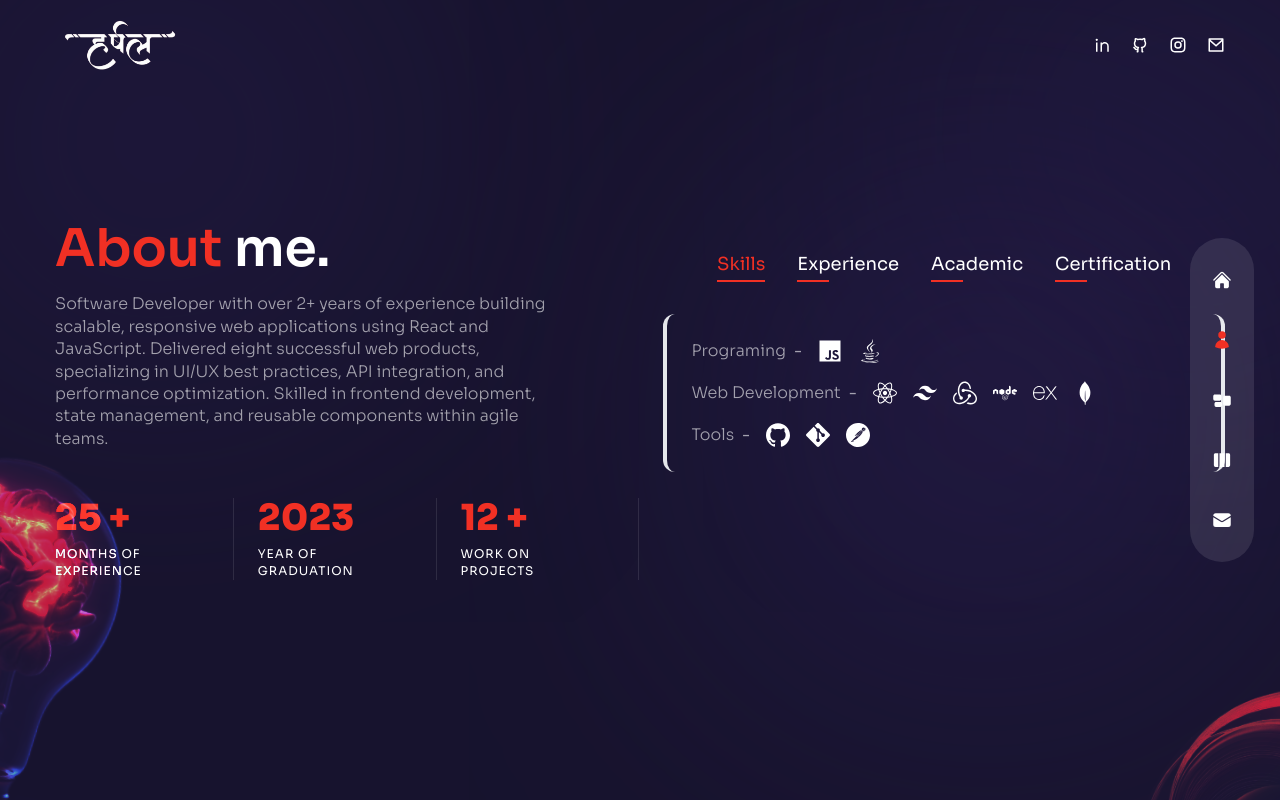
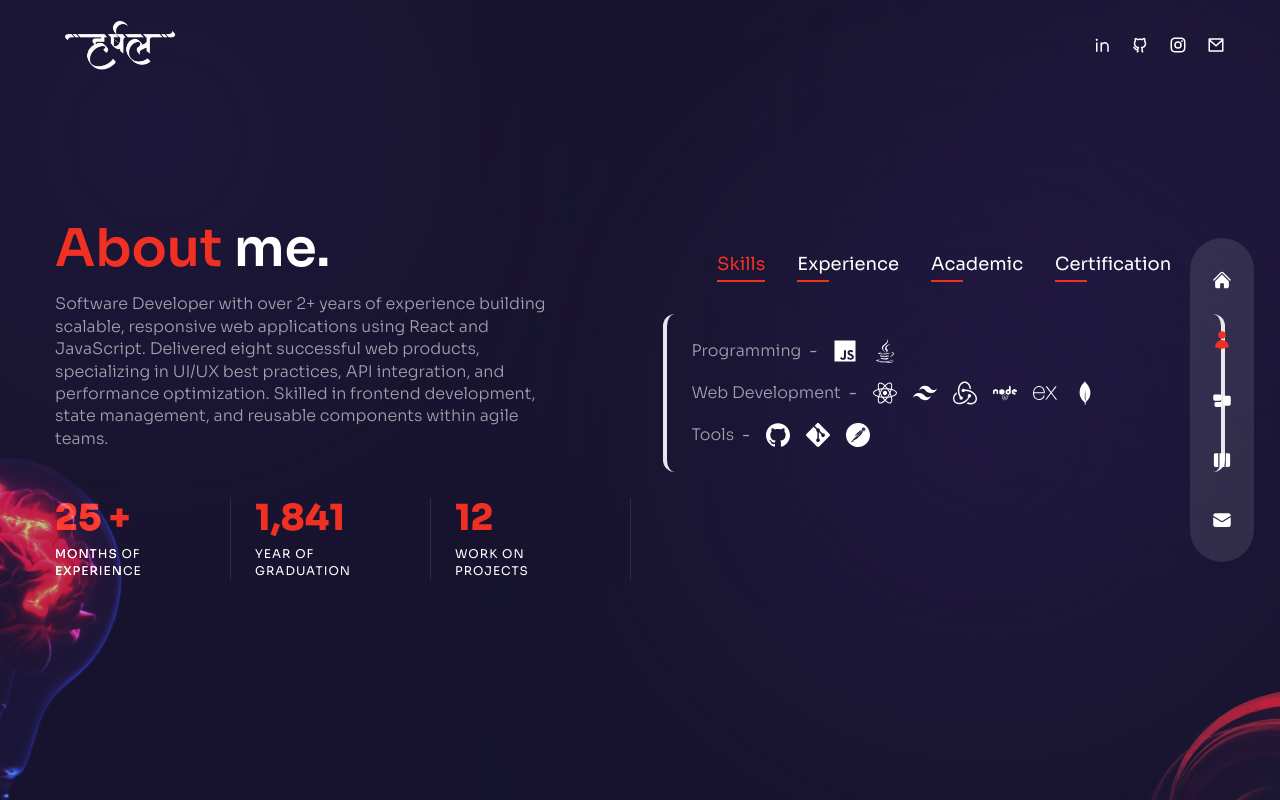
Before and after one commit to harshal0151/Portfolio-Harshal, a Next.js app: page /about in a window 1280 px wide. Built offline with nearby package versions, Linux system fonts and the light colour scheme.

Commit message:
update the about and services secrtion

```diff
--- a/pages/about/index.js
+++ b/pages/about/index.js
@@ -1,86 +1,46 @@
 import React, { useState } from "react";
+import { FaJs, FaReact, FaNode, FaJava } from "react-icons/fa";
+import { SiExpress, SiMongodb, SiTailwindcss, SiRedux, SiGithub, SiGit, SiPostman } from "react-icons/si";
+import Circles from "../../components/Circles";
+import Bulb from "../../components/Bulb";
+import { motion } from "framer-motion";
+import { fadeIn } from "../../variants";
+import Countup from "react-countup";
 
-// icons
-import { FaJs, FaReact, FaNode, FaJava } from "react-icons/fa";
-
-import { SiExpress, SiMongodb, SiTailwindcss, SiRedux, SiGithub, SiGit, SiPostman } from "react-icons/si";
-
-//  data
 const aboutData = [
   {
     title: "skills",
     info: [
       {
-        title : "Programing ",
-        icons : [
-          <FaJs key="js" />,
-          <FaJava key = "java" />,
-        ]
+        title: "Programming",
+        icons: [<FaJs key="js" />, <FaJava key="java" />],
       },
       {
         title: "Web Development",
         icons: [
-
-          <FaReact key="react" />,
-          <SiTailwindcss key="tailwindcss" />,
-          <SiRedux key="redux" />,
-          <FaNode key="node" />,
-          <SiExpress key="express" />,
-          <SiMongodb key="mongodb" />,
-
+          <FaReact key="react" />, <SiTailwindcss key="tailwindcss" />, <SiRedux key="redux" />,
+          <FaNode key="node" />, <SiExpress key="express" />, <SiMongodb key="mongodb" />,
         ],
       },
       {
         title: "Tools",
-        icons: [
-          <SiGithub key="github" />,
-          <SiGit key= "git"/>,
-          <SiPostman key = "postman" />
-
-        ]
-      }
-    ],
-  },
-
-  {
-    title: "experience",
-    info: [
-      {
-        title: "Software Developer - Codiant Software Services",
-        stage: "Jsn 2023 - Present",
+        icons: [<SiGithub key="github" />, <SiGit key="git" />, <SiPostman key="postman" />],
       },
     ],
   },
   {
+    title: "experience",
+    info: [{ title: "Software Developer - Codiant Software Services", stage: "Jan 2023 - Present" }],
+  },
+  {
     title: "Academic",
-    info: [
-      {
-        title: "Computer Science - SSVPS College of Engineering Dhule.",
-        stage: "2019 - 2023",
-      },
-    ],
+    info: [{ title: "Computer Science - SSVPS College of Engineering Dhule", stage: "2019 - 2023" }],
   },
   {
     title: "certification",
-    info: [
-      {
-        title: "Full Stack Development",
-        stage: "2023-24",
-      },
-    ],
+    info: [{ title: "Full Stack Development", stage: "2023-24" }],
   },
 ];
-
-//component
-import Circles from "../../components/Circles";
-import Bulb from "../../components/Bulb";
-
-//famer motion
-import { motion } from "framer-motion";
-import { fadeIn } from "../../variants";
-
-//counter
-import Countup from "react-countup";
 
 const About = () => {
   const [index, setIndex] = useState(0);
@@ -89,121 +49,56 @@ const About = () => {
     <div className="h-full bg-primary/30 py-32 text-center xl:text-left">
       <Bulb />
       <Circles />
-
       <div className="container mx-auto h-full flex flex-col items-center xl:flex-row gap-x-6">
-        {/* text  */}
         <div className="flex-1 flex flex-col justify-center">
-          <motion.h2
-            variants={fadeIn("right", 0.2)}
-            initial="hidden"
-            animate="show"
-            exit="hidden"
-            className="h2 pt-8"
-          >
+          <motion.h2 variants={fadeIn("right", 0.2)} initial="hidden" animate="show" exit="hidden" className="h2 pt-8">
             <span className="text-accent">About</span> me.
           </motion.h2>
-
           <motion.p
             variants={fadeIn("right", 0.4)}
             initial="hidden"
             animate="show"
             exit="hidden"
-  className="max-w-[500px] mx-auto xl:mx-0 mb-5 xl:mb-12 px-0.8 xl:px-0 hidden xl:block"
+            className="max-w-[500px] mx-auto xl:mx-0 mb-5 xl:mb-12 hidden xl:block"
           >
-  Software Developer with over 2+ years of experience building
-  scalable, responsive web applications using React and JavaScript.
-  Delivered eight successful web products, specializing in UI/UX best
-  practices, API integration, and performance optimization. Skilled in
-  frontend development, state management, and reusable components
-  within agile teams.
+            Software Developer with over 2+ years of experience building scalable, responsive web applications using React and JavaScript.
+            Delivered eight successful web products, specializing in UI/UX best practices, API integration, and performance optimization.
+            Skilled in frontend development, state management, and reusable components within agile teams.
           </motion.p>
-
-
-          {/* counter  */}
-          <motion.div
-            variants={fadeIn("right", 0.6)}
-            initial="hidden"
-            animate="show"
-            exit="hidden"
-            className="hidden md:flex md:max-w-xl xl:max-w-none mx-auto xl:mx-0 mb-8"
-          >
+          <motion.div variants={fadeIn("right", 0.6)} initial="hidden" animate="show" exit="hidden" className="hidden md:flex max-w-xl mx-auto xl:mx-0 mb-8">
             <div className="flex flex-1 xl:gap-x-6">
-              {/* experience  */}
-              <div className="relative flex-1 after:w-[1px] after:h-full after:bg-white/10 after:absolute after:top-0 after:right-0">
-                <div className=" text-2xl xl:text-4xl font-extrabold text-accent mb-2">
-                  <Countup start={0} end={26} duration={10} /> +
+              {[{ count: 26, label: "months of experience" }, { count: 2023, label: "Year of graduation" }, { count: 12, label: "work on Projects" }].map((item, i) => (
+                <div key={i} className="relative flex-1 after:w-[1px] after:h-full after:bg-white/10 after:absolute after:top-0 after:right-0">
+                  <div className="text-2xl xl:text-4xl font-extrabold text-accent mb-2">
+                    <Countup start={0} end={item.count} duration={10} />{i === 0 ? " +" : ""}
                   </div>
-                <div className="text-xs uppercase tracking-[1px] leading-[1.4] max-w-[100px]">
-                  months of experience
+                  <div className="text-xs uppercase tracking-[1px] leading-[1.4] max-w-[100px]">{item.label}</div>
                 </div>
-              </div>
-              {/* graduation  */}
-              <div className="relative flex-1 after:w-[1px] after:h-full after:bg-white/10 after:absolute after:top-0 after:right-0">
-                <div className=" text-2xl xl:text-4xl font-extrabold text-accent mb-2">
-                  {" "}
-                  20
-                  <Countup start={0} end={23} duration={10} />
-                </div>
-                <div className="text-xs uppercase tracking-[1px] leading-[1.4] max-w-[100px]">
-                  Year of graduation
-                </div>
-              </div>
-              {/* Projects  */}
-              <div className="relative flex-1 after:w-[1px] after:h-full after:bg-white/10 after:absolute after:top-0 after:right-0">
-                <div className=" text-2xl xl:text-4xl font-extrabold text-accent mb-2">
-                  <Countup start={0} end={12} duration={10} /> +
-                </div>
-                <div className="text-xs uppercase tracking-[1px] leading-[1.4] max-w-[100px]">
-                  work on Projects
-                </div>
-              </div>
+              ))}
             </div>
           </motion.div>
         </div>
-        {/* info  */}
-        <motion.div
-          variants={fadeIn("left", 0.4)}
-          initial="hidden"
-          animate="show"
-          exit="hidden"
-          className="flex flex-col w-full xl:max-w-[48%] h-[300px]"
-        >
-          <div className=" flex items-center justify-center gap-x-4  xl:gap-x-8 mx-auto xl:mx-0 mb-4 text-[0.7rem]  ">
+        <motion.div variants={fadeIn("left", 0.4)} initial="hidden" animate="show" exit="hidden" className="flex flex-col w-full xl:max-w-[48%] h-[300px]">
+          <div className="flex items-center justify-center gap-x-4 xl:gap-x-8 mx-auto xl:mx-0 mb-4 text-sm xl:text-lg">
             {aboutData.map((item, itemIndex) => (
               <div
                 key={itemIndex}
-                className={`${
-                  index === itemIndex &&
-                  "text-accent after:w-[100%] after:bg-accent after:transition-all after:duration-300 "
-                } cursor-pointer capitalize xl:text-lg relative after:w-8 after:h-[2px] after:bg-accent after:absolute after:-bottom-1 after:left-0`}
+                className={`cursor-pointer capitalize relative after:w-8 after:h-[2px] after:bg-accent after:absolute after:-bottom-1 after:left-0 ${
+                  index === itemIndex ? "text-accent after:w-[100%] after:bg-accent after:transition-all after:duration-300" : ""
+                }`}
                 onClick={() => setIndex(itemIndex)}
               >
                 {item.title}
               </div>
             ))}
           </div>
-          <div
-            className="border-0 py-3 xl:p-6 flex flex-col gap-y-2 xl:gap-y-4 items-center xl:items-start mt-5
-            border-x-4 xl:border-collapse rounded-xl
-         "
-          >
+          <div className="border-0 py-3 xl:p-6 flex flex-col gap-y-2 xl:gap-y-4 items-center xl:items-start mt-5 border-x-4 xl:border-collapse rounded-xl">
             {aboutData[index].info.map((item, itemIndex) => (
-              <div
-                key={itemIndex}
-                className="flex-1 flex flex-col md:flex-row max-w-max gap-x-2 items-center text-white/60  "
-              >
-                {/* title  */}
-                <div className="font-light mb-2 md:mb-0 ">{item.title}</div>
+              <div key={itemIndex} className="flex-1 flex flex-col md:flex-row max-w-max gap-x-2 items-center text-white/60">
+                <div className="font-light mb-2 md:mb-0">{item.title}</div>
                 <div className="hidden md:flex">-</div>
                 <div>{item.stage}</div>
-                <div className="flex gap-x-4">
-                  {/* icons  */}
-                  {item.icons?.map((icon, iconIndex) => (
-                    <div key={iconIndex} className="text-2xl text-white">
-                      {icon}
-                    </div>
-                  ))}
-                </div>
+                {item.icons && <div className="flex gap-x-4 text-2xl text-white">{item.icons.map((icon, iconIndex) => <div key={iconIndex}>{icon}</div>)}</div>}
               </div>
             ))}
           </div>
```
Lines whose indentation alone changed are shown as unchanged.
